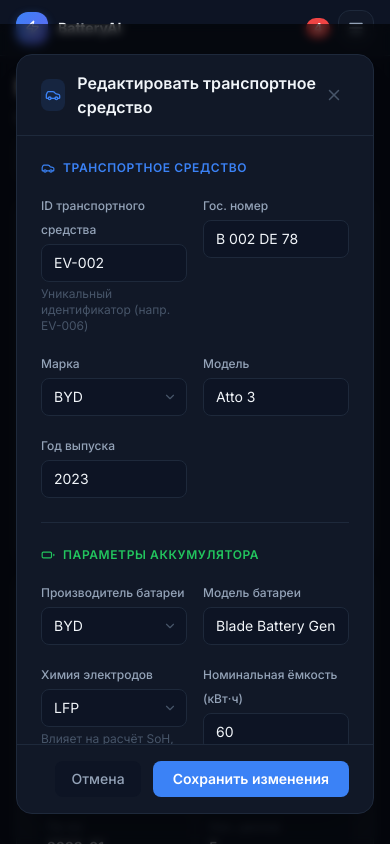
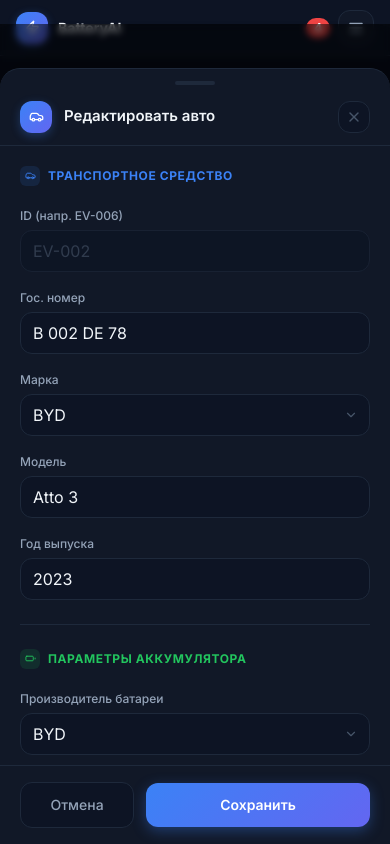
Before and after one commit to alixanov/live-battery, a React (Vite) app in the folder frontend/: page /vehicles in a window 390 px wide. Both pictures are taken after a click on the button 318 px from the left and 602 px from the top of the page. Built offline with nearby package versions, Linux system fonts and the light colour scheme.

Commit message:
fix: mobile bottom-sheet modal, single-column form, safe-area footer

```diff
--- a/frontend/src/components/VehicleFormModal.tsx
+++ b/frontend/src/components/VehicleFormModal.tsx
@@ -33,26 +33,30 @@
   initial_cycles: 0,
 }
 
-function Field({ label, hint, children }: { label: string; hint?: string; children: React.ReactNode }) {
+function Field({ label, hint, error, children }: { label: string; hint?: string; error?: string; children: React.ReactNode }) {
   return (
     <div className="space-y-1">
       <label className="text-xs font-medium" style={{ color: 'var(--text-secondary)' }}>{label}</label>
       {children}
-      {hint && <p className="text-xs" style={{ color: 'var(--text-muted)' }}>{hint}</p>}
+      {hint && !error && <p className="text-xs" style={{ color: 'var(--text-muted)' }}>{hint}</p>}
+      {error && <p className="text-xs font-medium" style={{ color: '#f87171' }}>{error}</p>}
     </div>
   )
 }
 
-function Input({ value, onChange, type = 'text', placeholder, min, max, step }: any) {
+function Input({ value, onChange, type = 'text', placeholder, min, max, step, disabled }: any) {
   return (
     <input
       type={type} value={value} onChange={onChange} placeholder={placeholder}
-      min={min} max={max} step={step}
-      className="w-full px-3 py-2 rounded-lg text-sm outline-none transition-colors"
+      min={min} max={max} step={step} disabled={disabled}
+      className="w-full px-3 py-2.5 rounded-xl text-sm outline-none transition-colors"
       style={{
-        backgroundColor: 'var(--bg-surface)',
-        border: '1px solid var(--border)',
-        color: 'var(--text-primary)',
+        backgroundColor: disabled ? 'var(--bg-surface)' : 'var(--bg-surface)',
+        border: '1.5px solid var(--border)',
+        color: disabled ? 'var(--text-muted)' : 'var(--text-primary)',
+        opacity: disabled ? 0.6 : 1,
+        WebkitAppearance: 'none',
+        fontSize: 16, // prevents iOS zoom on focus
       }}
       onFocus={e => (e.target.style.borderColor = 'var(--accent)')}
       onBlur={e => (e.target.style.borderColor = 'var(--border)')}
@@ -65,18 +69,20 @@
     <div className="relative">
       <select
         value={value} onChange={e => onChange(e.target.value)}
-        className="w-full px-3 py-2 rounded-lg text-sm outline-none appearance-none transition-colors pr-8"
+        className="w-full px-3 py-2.5 rounded-xl text-sm outline-none appearance-none transition-colors pr-8"
         style={{
           backgroundColor: 'var(--bg-surface)',
-          border: '1px solid var(--border)',
+          border: '1.5px solid var(--border)',
           color: 'var(--text-primary)',
+          WebkitAppearance: 'none',
+          fontSize: 16, // prevents iOS zoom
         }}
         onFocus={e => (e.target.style.borderColor = 'var(--accent)')}
         onBlur={e => (e.target.style.borderColor = 'var(--border)')}
       >
         {options.map(o => <option key={o} value={o}>{o}</option>)}
       </select>
-      <ChevronDown size={14} className="absolute right-2.5 top-1/2 -translate-y-1/2 pointer-events-none"
+      <ChevronDown size={14} className="absolute right-3 top-1/2 -translate-y-1/2 pointer-events-none"
         style={{ color: 'var(--text-muted)' }} />
     </div>
   )
@@ -88,16 +94,29 @@
     vehicle_id: '', ...EMPTY,
   })
   const [errors, setErrors] = useState<Record<string, string>>({})
+  const [visible, setVisible] = useState(false)
 
   useEffect(() => {
-    if (editing) {
-      setForm({ ...editing })
+    if (open) {
+      if (editing) {
+        setForm({ ...editing })
+      } else {
+        const nextNum = vehicles.length + 1
+        setForm({ vehicle_id: `EV-${String(nextNum).padStart(3, '0')}`, ...EMPTY })
+      }
+      setErrors({})
+      // small delay so CSS transition plays
+      requestAnimationFrame(() => setVisible(true))
     } else {
-      const nextNum = vehicles.length + 1
-      setForm({ vehicle_id: `EV-${String(nextNum).padStart(3, '0')}`, ...EMPTY })
+      setVisible(false)
     }
-    setErrors({})
   }, [editing, open])
+
+  // lock body scroll
+  useEffect(() => {
+    document.body.style.overflow = open ? 'hidden' : ''
+    return () => { document.body.style.overflow = '' }
+  }, [open])
 
   function set(key: keyof typeof form, val: any) {
     setForm(f => ({ ...f, [key]: val }))
@@ -141,66 +160,100 @@
   if (!open) return null
 
   return (
-    <div className="fixed inset-0 z-50 flex items-center justify-center p-4"
-      style={{ backgroundColor: 'rgba(0,0,0,0.6)', backdropFilter: 'blur(4px)' }}
-      onClick={e => e.target === e.currentTarget && onClose()}>
-      <div className="w-full max-w-2xl max-h-[90vh] flex flex-col rounded-2xl shadow-2xl overflow-hidden"
-        style={{ backgroundColor: 'var(--bg-card)', border: '1px solid var(--border)' }}>
+    <>
+      {/* ── Backdrop ── */}
+      <div
+        onClick={onClose}
+        style={{
+          position: 'fixed', inset: 0, zIndex: 50,
+          backgroundColor: 'rgba(0,0,0,0.55)',
+          backdropFilter: 'blur(3px)',
+          WebkitBackdropFilter: 'blur(3px)',
+          opacity: visible ? 1 : 0,
+          transition: 'opacity 0.25s ease',
+        }}
+      />
+
+      {/* ── Modal: bottom-sheet on mobile, centered dialog on md+ ── */}
+      <div
+        style={{
+          position: 'fixed', zIndex: 51,
+          // Mobile: bottom sheet
+          bottom: 0, left: 0, right: 0,
+          // Desktop override via media query below
+          transition: 'transform 0.32s cubic-bezier(0.32,0.72,0,1)',
+          transform: visible ? 'translateY(0)' : 'translateY(100%)',
+          maxHeight: '92dvh',
+          display: 'flex',
+          flexDirection: 'column',
+          backgroundColor: 'var(--bg-card)',
+          borderTop: '1px solid var(--border)',
+          borderRadius: '20px 20px 0 0',
+          boxShadow: '0 -8px 40px rgba(0,0,0,0.18)',
+        }}
+        className="modal-sheet"
+      >
+        {/* Drag handle (mobile only) */}
+        <div className="flex justify-center pt-3 pb-1 md:hidden">
+          <div className="w-10 h-1 rounded-full" style={{ backgroundColor: 'var(--border)' }} />
+        </div>
 
         {/* Header */}
-        <div className="flex items-center justify-between px-6 py-4 border-b" style={{ borderColor: 'var(--border)' }}>
+        <div className="flex items-center justify-between px-5 py-3 md:py-4 shrink-0"
+          style={{ borderBottom: '1px solid var(--border)' }}>
           <div className="flex items-center gap-3">
-            <div className="w-8 h-8 rounded-lg flex items-center justify-center"
-              style={{ backgroundColor: 'rgba(59,130,246,0.12)' }}>
-              <Car size={16} style={{ color: 'var(--accent)' }} />
+            <div className="w-8 h-8 rounded-xl flex items-center justify-center shrink-0"
+              style={{ background: 'linear-gradient(135deg, #3b82f6, #6366f1)', boxShadow: '0 3px 10px rgba(59,130,246,0.3)' }}>
+              <Car size={15} color="#fff" />
             </div>
-            <h2 className="text-base font-semibold" style={{ color: 'var(--text-primary)' }}>
-              {editing ? 'Редактировать транспортное средство' : 'Добавить транспортное средство'}
+            <h2 className="font-semibold" style={{ color: 'var(--text-primary)', fontSize: 15 }}>
+              {editing ? 'Редактировать авто' : 'Добавить автомобиль'}
             </h2>
           </div>
-          <button onClick={onClose} className="p-1.5 rounded-lg transition-colors"
-            style={{ color: 'var(--text-muted)' }}
-            onMouseEnter={e => (e.currentTarget.style.color = 'var(--text-primary)')}
-            onMouseLeave={e => (e.currentTarget.style.color = 'var(--text-muted)')}>
-            <X size={18} />
+          <button onClick={onClose}
+            className="w-8 h-8 rounded-xl flex items-center justify-center transition-colors shrink-0"
+            style={{ color: 'var(--text-muted)', backgroundColor: 'var(--bg-surface)', border: '1px solid var(--border)' }}>
+            <X size={16} />
           </button>
         </div>
 
-        {/* Body */}
-        <div className="overflow-y-auto p-6 space-y-6">
+        {/* Scrollable body */}
+        <div className="overflow-y-auto flex-1 px-5 py-5 space-y-6"
+          style={{ WebkitOverflowScrolling: 'touch' }}>
 
           {/* Section: ТС */}
           <div>
             <div className="flex items-center gap-2 mb-4">
-              <Car size={14} style={{ color: 'var(--accent)' }} />
-              <p className="text-xs font-semibold uppercase tracking-wider" style={{ color: 'var(--accent)' }}>
+              <div className="w-5 h-5 rounded-md flex items-center justify-center"
+                style={{ backgroundColor: 'rgba(59,130,246,0.12)' }}>
+                <Car size={11} style={{ color: 'var(--accent)' }} />
+              </div>
+              <p className="text-xs font-bold uppercase tracking-wider" style={{ color: 'var(--accent)' }}>
                 Транспортное средство
               </p>
             </div>
-            <div className="grid grid-cols-2 gap-4">
-              <Field label="ID транспортного средства" hint="Уникальный идентификатор (напр. EV-006)">
+
+            <div className="grid grid-cols-1 sm:grid-cols-2 gap-3">
+              <Field label="ID (напр. EV-006)" error={errors.vehicle_id}>
                 <Input value={form.vehicle_id} placeholder="EV-006"
                   onChange={(e: any) => set('vehicle_id', e.target.value)}
                   disabled={!!editing} />
-                {errors.vehicle_id && <p className="text-xs text-red-400 mt-1">{errors.vehicle_id}</p>}
               </Field>
               <Field label="Гос. номер">
                 <Input value={form.plate_number} placeholder="A 001 BC 77"
                   onChange={(e: any) => set('plate_number', e.target.value)} />
               </Field>
-              <Field label="Марка">
+              <Field label="Марка" error={errors.make}>
                 {form.make && !MAKES.includes(form.make) ? (
                   <Input value={form.make} placeholder="Введите марку"
                     onChange={(e: any) => set('make', e.target.value)} />
                 ) : (
                   <Select value={form.make || MAKES[0]} onChange={v => set('make', v)} options={MAKES} />
                 )}
-                {errors.make && <p className="text-xs text-red-400 mt-1">{errors.make}</p>}
               </Field>
-              <Field label="Модель">
+              <Field label="Модель" error={errors.model}>
                 <Input value={form.model} placeholder="Model 3"
                   onChange={(e: any) => set('model', e.target.value)} />
-                {errors.model && <p className="text-xs text-red-400 mt-1">{errors.model}</p>}
               </Field>
               <Field label="Год выпуска">
                 <Input type="number" value={form.year} min={2010} max={2030}
@@ -214,48 +267,49 @@
           {/* Section: Аккумулятор */}
           <div>
             <div className="flex items-center gap-2 mb-4">
-              <Battery size={14} style={{ color: '#22c55e' }} />
-              <p className="text-xs font-semibold uppercase tracking-wider" style={{ color: '#22c55e' }}>
+              <div className="w-5 h-5 rounded-md flex items-center justify-center"
+                style={{ backgroundColor: 'rgba(34,197,94,0.12)' }}>
+                <Battery size={11} style={{ color: '#22c55e' }} />
+              </div>
+              <p className="text-xs font-bold uppercase tracking-wider" style={{ color: '#22c55e' }}>
                 Параметры аккумулятора
               </p>
             </div>
-            <div className="grid grid-cols-2 gap-4">
-              <Field label="Производитель батареи">
+
+            <div className="grid grid-cols-1 sm:grid-cols-2 gap-3">
+              <Field label="Производитель батареи" error={errors.battery_brand}>
                 <Select value={form.battery_brand || BATTERY_BRANDS[0]}
                   onChange={v => set('battery_brand', v)} options={BATTERY_BRANDS} />
-                {errors.battery_brand && <p className="text-xs text-red-400 mt-1">{errors.battery_brand}</p>}
               </Field>
-              <Field label="Модель батареи">
+              <Field label="Модель батареи" error={errors.battery_model}>
                 <Input value={form.battery_model} placeholder="NCM9 Pouch"
                   onChange={(e: any) => set('battery_model', e.target.value)} />
-                {errors.battery_model && <p className="text-xs text-red-400 mt-1">{errors.battery_model}</p>}
               </Field>
-              <Field label="Химия электродов" hint="Влияет на расчёт SoH, IR и деградации">
+              <Field label="Химия электродов" hint="NMC / LFP / NCA / LTO">
                 <Select value={form.battery_chemistry}
                   onChange={v => set('battery_chemistry', v as any)} options={[...CHEMISTRIES]} />
               </Field>
-              <Field label="Номинальная ёмкость (кВт·ч)" hint="Используется для расчёта SoC и RUL">
+              <Field label="Ёмкость (кВт·ч)" error={errors.battery_nominal_capacity} hint="Используется для расчёта SoC">
                 <Input type="number" value={form.battery_nominal_capacity} min={1} max={500} step={0.1}
                   onChange={(e: any) => set('battery_nominal_capacity', e.target.value)} />
-                {errors.battery_nominal_capacity && <p className="text-xs text-red-400 mt-1">{errors.battery_nominal_capacity}</p>}
               </Field>
-              <Field label="Номинальное напряжение (В)" hint="Используется для расчёта мощности">
+              <Field label="Напряжение (В)" hint="Для расчёта мощности">
                 <Input type="number" value={form.battery_nominal_voltage} min={100} max={900} step={1}
                   onChange={(e: any) => set('battery_nominal_voltage', e.target.value)} />
               </Field>
-              <Field label="Количество ячеек" hint="Всего ячеек в пакете (для балансировки)">
+              <Field label="Кол-во ячеек" hint="Для балансировки">
                 <Input type="number" value={form.cell_count} min={1} max={10000} step={1}
                   onChange={(e: any) => set('cell_count', e.target.value)} />
               </Field>
-              <Field label="Конфигурация ячеек (S×P)" hint="Напр: 96s3p — 96 последовательно, 3 параллельно">
+              <Field label="Конфигурация (S×P)" hint="напр. 96s3p">
                 <Input value={form.cell_config} placeholder="96s3p"
                   onChange={(e: any) => set('cell_config', e.target.value)} />
               </Field>
-              <Field label="Дата производства батареи">
+              <Field label="Дата производства">
                 <Input type="month" value={form.manufacture_date}
                   onChange={(e: any) => set('manufacture_date', e.target.value)} />
               </Field>
-              <Field label="Начальный пробег (циклов)" hint="Циклы до начала мониторинга">
+              <Field label="Начальный пробег (циклов)" hint="До начала мониторинга">
                 <Input type="number" value={form.initial_cycles} min={0} max={5000} step={1}
                   onChange={(e: any) => set('initial_cycles', e.target.value)} />
               </Field>
@@ -264,23 +318,46 @@
         </div>
 
         {/* Footer */}
-        <div className="flex items-center justify-end gap-3 px-6 py-4 border-t" style={{ borderColor: 'var(--border)' }}>
+        <div className="shrink-0 flex items-center gap-3 px-5 py-4"
+          style={{
+            borderTop: '1px solid var(--border)',
+            paddingBottom: 'max(1rem, env(safe-area-inset-bottom))',
+          }}>
           <button onClick={onClose}
-            className="px-4 py-2 rounded-lg text-sm font-medium transition-colors"
-            style={{ color: 'var(--text-secondary)', backgroundColor: 'var(--bg-surface)' }}
-            onMouseEnter={e => (e.currentTarget.style.backgroundColor = 'var(--border)')}
-            onMouseLeave={e => (e.currentTarget.style.backgroundColor = 'var(--bg-surface)')}>
+            className="flex-1 py-3 rounded-xl text-sm font-medium transition-colors"
+            style={{ color: 'var(--text-secondary)', backgroundColor: 'var(--bg-surface)', border: '1px solid var(--border)' }}>
             Отмена
           </button>
           <button onClick={handleSubmit}
-            className="px-5 py-2 rounded-lg text-sm font-semibold transition-all"
-            style={{ backgroundColor: 'var(--accent)', color: '#fff' }}
+            className="flex-[2] py-3 rounded-xl text-sm font-semibold transition-all"
+            style={{ background: 'linear-gradient(135deg, #3b82f6, #6366f1)', color: '#fff', boxShadow: '0 4px 14px rgba(59,130,246,0.35)' }}
             onMouseEnter={e => (e.currentTarget.style.opacity = '0.88')}
             onMouseLeave={e => (e.currentTarget.style.opacity = '1')}>
-            {editing ? 'Сохранить изменения' : 'Добавить транспортное средство'}
+            {editing ? 'Сохранить' : 'Добавить автомобиль'}
           </button>
         </div>
       </div>
-    </div>
+
+      {/* Desktop: center override */}
+      <style>{`
+        @media (min-width: 768px) {
+          .modal-sheet {
+            bottom: auto !important;
+            left: 50% !important;
+            right: auto !important;
+            top: 50% !important;
+            transform: ${visible ? 'translate(-50%, -50%)' : 'translate(-50%, -48%) scale(0.97)'} !important;
+            width: 100% !important;
+            max-width: 640px !important;
+            border-radius: 20px !important;
+            border: 1px solid var(--border) !important;
+            border-top: 1px solid var(--border) !important;
+            max-height: 90vh !important;
+            opacity: ${visible ? 1 : 0};
+            transition: opacity 0.2s ease, transform 0.2s ease !important;
+          }
+        }
+      `}</style>
+    </>
   )
 }
```
